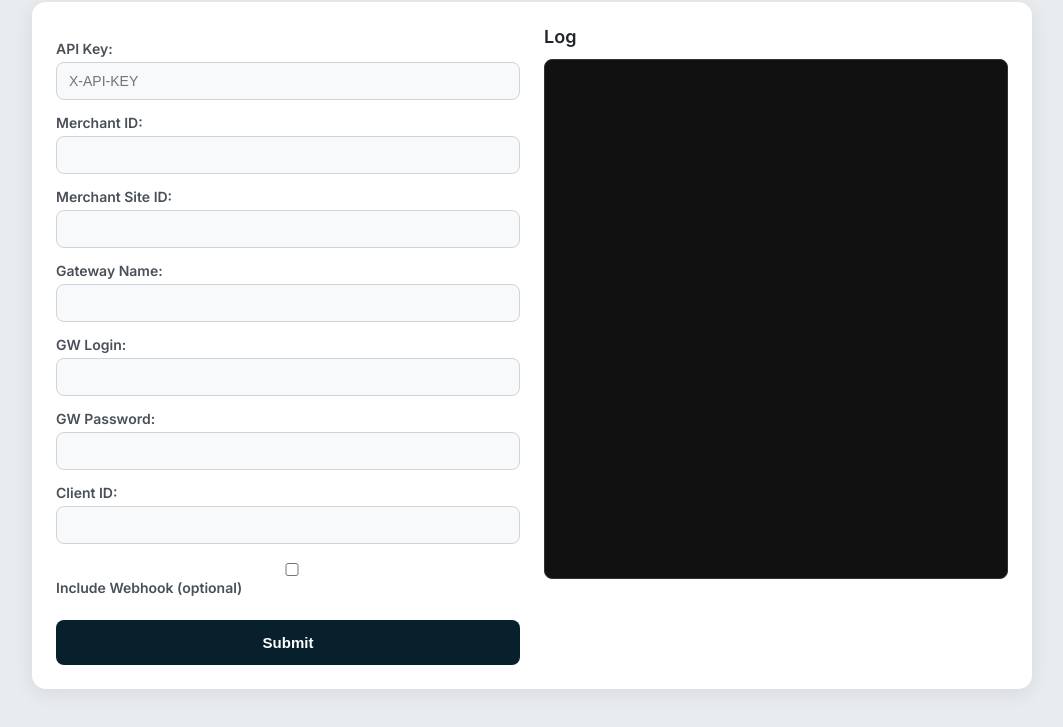
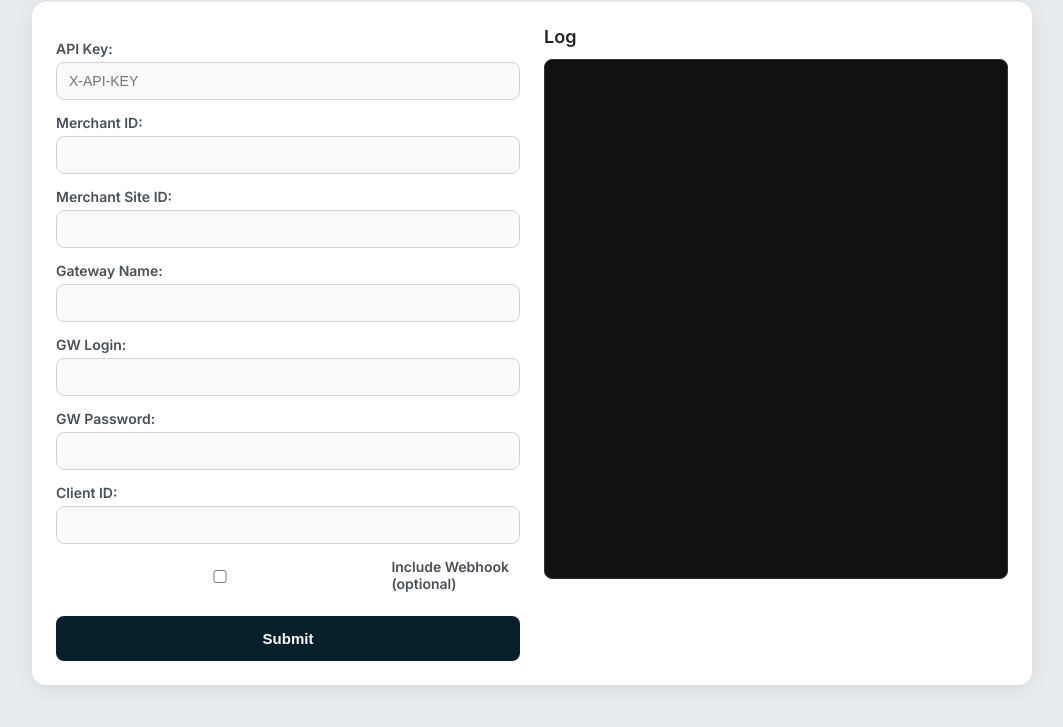
Before and after one commit to elmasteo/onboarding, a website: page index.html in a window 1280 px wide. Shown: the part 197-924 px from the top of the page, without its empty margins (108-1171 px from the left). Drawn offline with Linux system fonts and the light colour scheme.

Commit message:
adjust position checkbox

```diff
--- a/index.html
+++ b/index.html
@@ -162,10 +162,12 @@
       <label for="clientId">Client ID:</label>
       <input id="clientId">
 
-      <label for="useWebhook">
+      <div style="display: flex; align-items: center; gap: 8px; margin-top: 14px;">
         <input type="checkbox" id="useWebhook">
-        Include Webhook (optional)
-      </label>
+        <label for="useWebhook" style="margin: 0; font-weight: 600; color: #495057; font-size: 14px;">
+          Include Webhook (optional)
+        </label>
+      </div>
 
       <div id="webhookFields" style="display:none;">
         <label for="webhookUrl">Webhook URL:</label>
```
